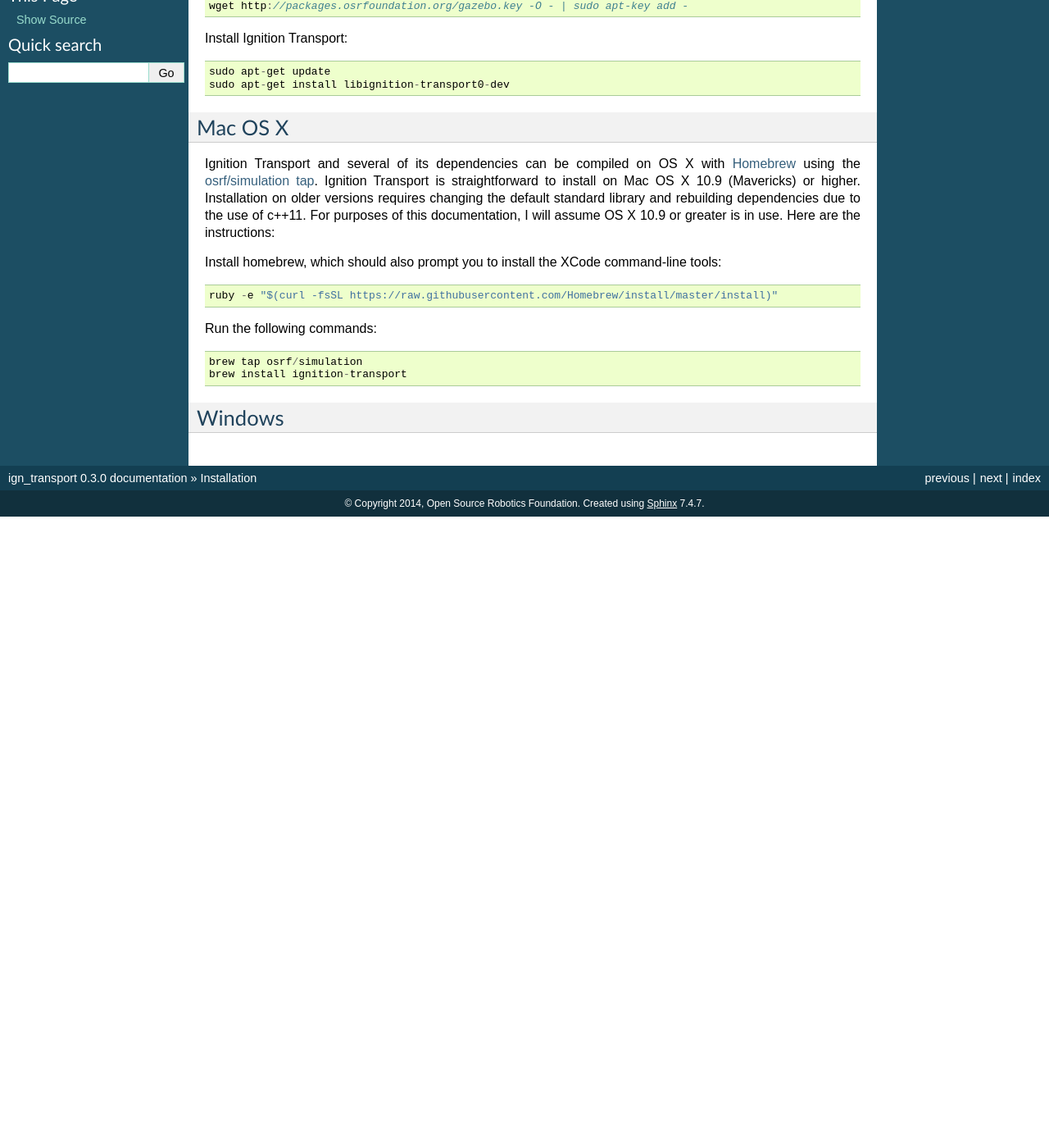
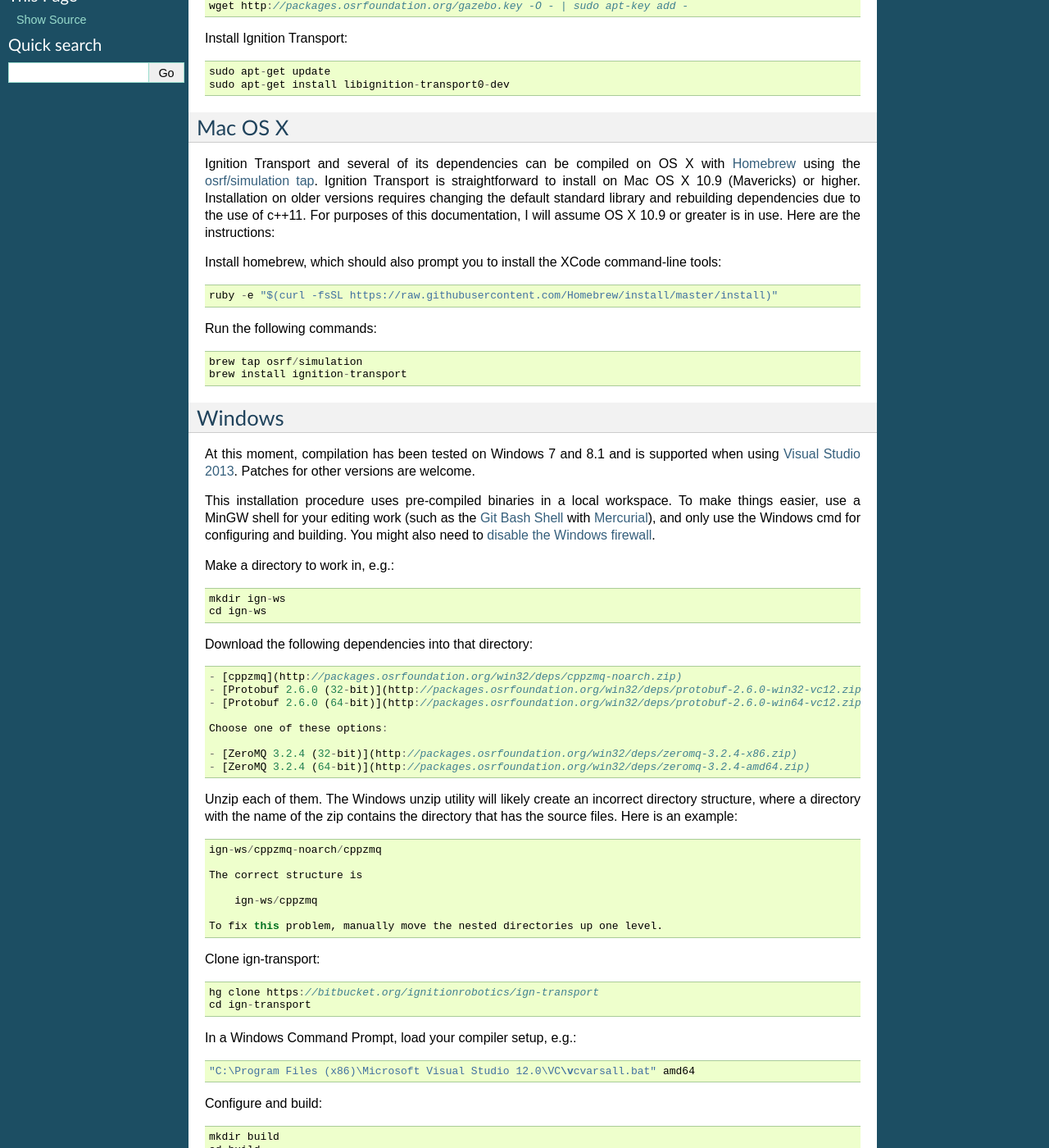
Before and after one commit to gazebosim/gz-transport, a Sphinx documentation site: the page built from docs/installation/installation.rst, in a window 1280 px wide and 1400 px high, scrolled down 288 px. Shown: the whole window at 82% size. Built offline with Sphinx 7.4.7, drawn with Linux system fonts in a browser that asks for light colours; before the commit the page ends 918 px from its top, so only the background shows below that; some of the changed text lies outside the part shown.

Commit message:
Windows installation.

```diff
--- a/docs/installation/installation.rst
+++ b/docs/installation/installation.rst
@@ -52,3 +52,102 @@ Run the following commands:
 
 Windows
 =======
+
+At this moment, compilation has been tested on Windows 7 and 8.1 and is
+supported when using
+`Visual Studio 2013 <https://www.visualstudio.com/downloads/>`_. Patches for
+other versions are welcome.
+
+This installation procedure uses pre-compiled binaries in a local workspace. To make things easier, use a MinGW shell for your editing work (such as the
+`Git Bash Shell <https://msysgit.github.io/>`_ with
+`Mercurial <http://tortoisehg.bitbucket.org/download/index.html>`_), and only
+use the Windows cmd for configuring and building. You might also need to
+`disable the Windows firewall <http://windows.microsoft.com/en-us/windows/turn-windows-firewall-on-off#turn-windows-firewall-on-off=windows-7>`_.
+
+Make a directory to work in, e.g.:
+
+.. code-block:: cpp
+
+    mkdir ign-ws
+    cd ign-ws
+
+Download the following dependencies into that directory:
+
+.. code-block:: cpp
+
+    - [cppzmq](http://packages.osrfoundation.org/win32/deps/cppzmq-noarch.zip)
+    - [Protobuf 2.6.0 (32-bit)](http://packages.osrfoundation.org/win32/deps/protobuf-2.6.0-win32-vc12.zip)
+    - [Protobuf 2.6.0 (64-bit)](http://packages.osrfoundation.org/win32/deps/protobuf-2.6.0-win64-vc12.zip)
+
+    Choose one of these options:
+
+    - [ZeroMQ 3.2.4 (32-bit)](http://packages.osrfoundation.org/win32/deps/zeromq-3.2.4-x86.zip)
+    - [ZeroMQ 3.2.4 (64-bit)](http://packages.osrfoundation.org/win32/deps/zeromq-3.2.4-amd64.zip)
+
+Unzip each of them. The Windows unzip utility will likely create an incorrect directory structure, where a directory with the name of the zip contains the directory that has the source files. Here is an example:
+
+.. code-block:: cpp
+
+    ign-ws/cppzmq-noarch/cppzmq
+
+    The correct structure is
+
+        ign-ws/cppzmq
+
+    To fix this problem, manually move the nested directories up one level.
+
+Clone ign-transport:
+
+.. code-block:: cpp
+
+        hg clone https://bitbucket.org/ignitionrobotics/ign-transport
+        cd ign-transport
+
+In a Windows Command Prompt, load your compiler setup, e.g.:
+
+.. code-block:: cpp
+
+        "C:\Program Files (x86)\Microsoft Visual Studio 12.0\VC\vcvarsall.bat" amd64
+
+Configure and build:
+
+
+.. code-block:: cpp
+
+        mkdir build
+        cd build
+        ..\configure
+        nmake
+        nmake install
+
+You should now have an installation of ign-transport in ign-ws/ign-transport/build/install.
+
+Before running any executables, you need to modify your `PATH` to include the `bin` subdirectory of ZeroMQ to let Windows find dynamic libs (similar to `LD_LIBRARY_PATH` on Linux).  Don't put quotes around the path, even if it contains spaces.  E.g., if you're working in `C:\My Stuff\ign-ws`:
+
+.. code-block:: cpp
+
+        set PATH %PATH%;C:\My Stuff\ign-ws\ZeroMQ 3.2.4\bin
+
+Now build the examples:
+
+.. code-block:: cpp
+
+        cd ign-ws\ign-transport\example
+        mkdir build
+        cd build
+        ..\configure
+        nmake
+
+Now try an example:
+
+    In one Windows terminal run:
+
+    .. code-block:: cpp
+
+          responser
+
+    In another Windows terminal run:
+
+    .. code-block:: cpp
+
+          requester
```
